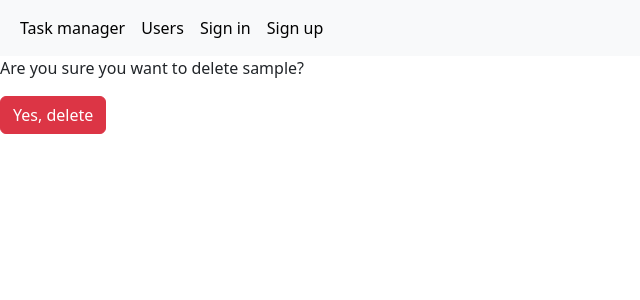
After one commit to greenkerokero/python-project-52, a Django app: template task_manager/users/templates/users/delete.html in a window 1280 px wide. The commit adds this page. Shown: the top 300 px of the page, without its empty margins (0-640 px from the left). Run offline with Django 5.2, Linux system fonts and the light colour scheme; the template is opened without the code that fills it: values that come from a table or form of the project are taken from there, others are empty; tables that the repository leaves empty hold one stand-in row (values such as "Sample post"); some libraries are stand-ins or nearby versions.

Commit message:
Make user delete function

```diff
--- /dev/null
+++ b/task_manager/users/templates/users/delete.html
@@ -0,0 +1,10 @@
+{% extends 'layouts/base.html' %}
+{% load i18n %}
+
+{% block content %}
+<p>{% translate "Are you sure you want to delete" %} {{ object }}?</p>
+<form method="post">
+  {% csrf_token %}
+  <input class="btn btn-danger" type="submit" value="{% translate 'Yes, delete' %}">
+</form>
+{% endblock %}
--- a/task_manager/users/templates/users/index.html
+++ b/task_manager/users/templates/users/index.html
@@ -30,7 +30,7 @@
     <td>
       <a class="" href="{% url 'users:update' user.id %}">{% translate "Update" %}</a>
       <br>
-      {% translate "Delete" %}
+      <a class="" href="{% url 'users:delete' user.id %}">{% translate "Delete" %}</a>
     </td>
   </tr>
   {% endfor %}
--- a/task_manager/users/urls.py
+++ b/task_manager/users/urls.py
@@ -1,11 +1,12 @@
 from django.urls import path
 
-from task_manager.users.views import UserCreateView, UserListView, UserUpdateView
+from task_manager.users.views import UserCreateView, UserListView, UserUpdateView, UserDeleteView
 
 app_name = 'users'
 
 urlpatterns = [
     path('', UserListView.as_view(), name='index'),
     path('create/', UserCreateView.as_view(), name='create'),
+    path('<int:pk>/delete', UserDeleteView.as_view(), name='delete'),
     path('<int:pk>/update', UserUpdateView.as_view(), name='update'),
 ]
--- a/task_manager/users/views.py
+++ b/task_manager/users/views.py
@@ -26,3 +26,9 @@ class UserUpdateView(UpdateView):
     form_class = UserForm
     template_name = 'users/update.html'
     success_url = reverse_lazy('users:index')
+
+
+class UserDeleteView(DeleteView):
+    model = get_user_model()
+    template_name = 'users/delete.html'
+    success_url = reverse_lazy('users:index')
```
